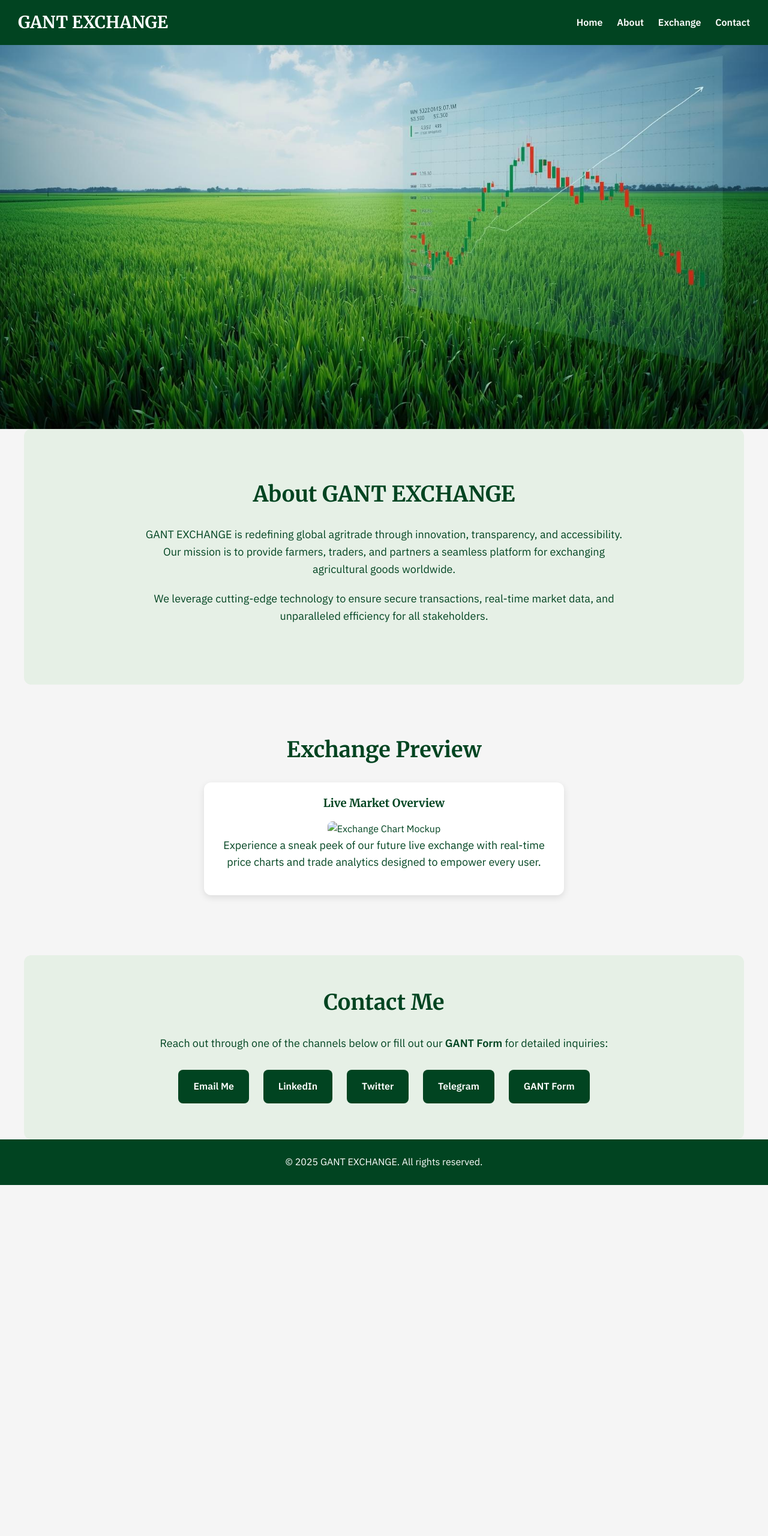
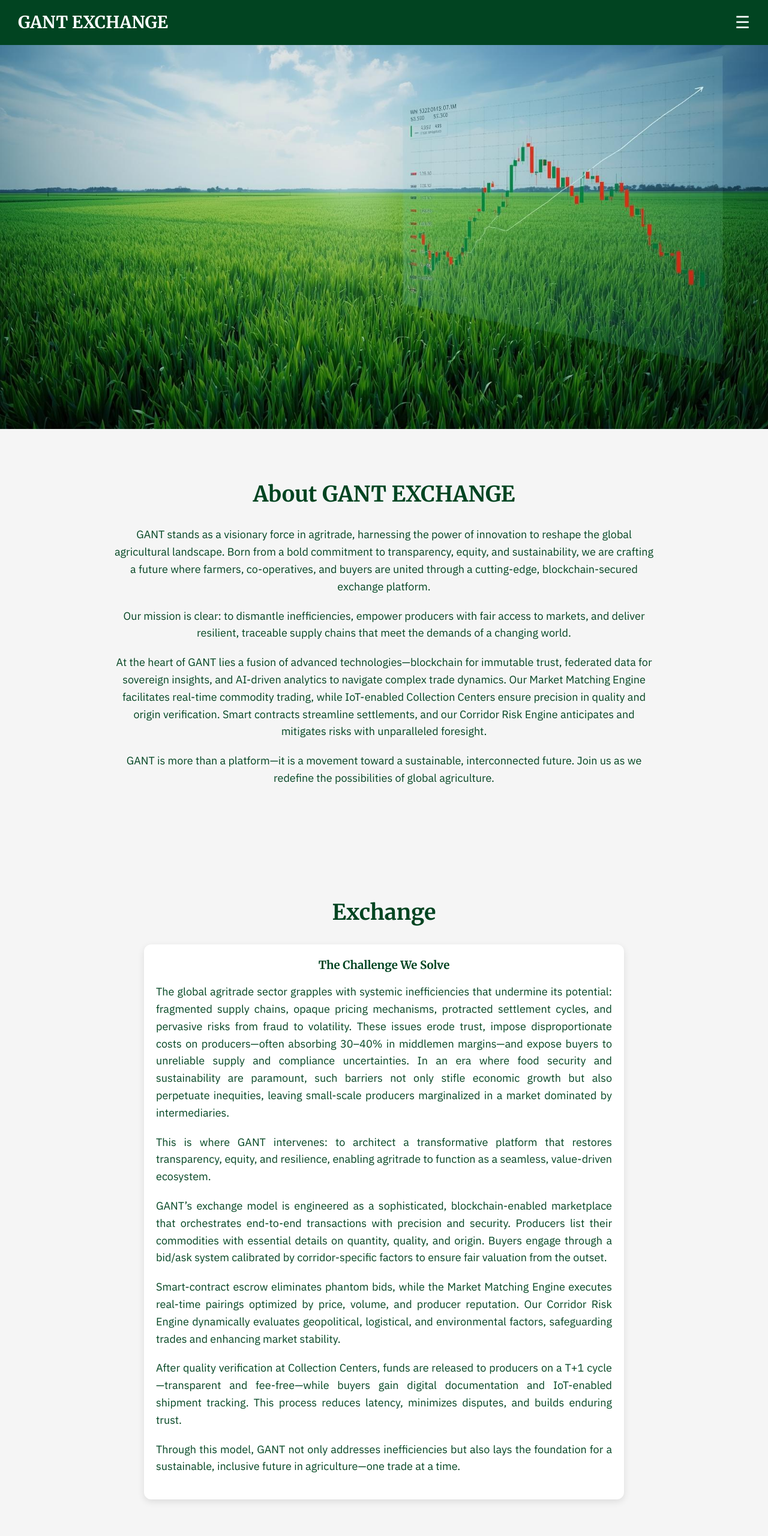
Before and after one commit to davidibironke02-GANT/davidibironke02-GANT.github.io, a plain HTML site: page index.html in a window 1280 px wide. Shown: the top 2560 px of the page at 60% size. Before the commit the page ends 1975 px from the top, so only its background shows below. Drawn offline with Linux system fonts and the light colour scheme.

Commit message:
Update index.html

```diff
--- a/index.html
+++ b/index.html
@@ -24,14 +24,29 @@ a { text-decoration: none; color: inherit; }
     top: 0;
     z-index: 100;
 }
-.navbar a {
+.navbar .brand { font-family: 'Merriweather', serif; font-size: 28px; font-weight: 700; }
+.menu-toggle {
+    font-size: 28px;
+    cursor: pointer;
+    display: block;
+}
+.nav-links {
+    display: none;
+    flex-direction: column;
+    background-color: #014421;
+    position: absolute;
+    top: 60px;
+    right: 30px;
+    padding: 15px;
+    border-radius: 8px;
+}
+.nav-links a {
     color: white;
-    margin-left: 20px;
+    margin: 10px 0;
     font-weight: 600;
     transition: color 0.3s;
 }
-.navbar a:hover { color: #a3d9a5; }
-.navbar .brand { font-family: 'Merriweather', serif; font-size: 28px; font-weight: 700; }
+.nav-links a:hover { color: #a3d9a5; }
 
 /* Hero */
 .hero {
@@ -45,10 +60,7 @@ a { text-decoration: none; color: inherit; }
 /* Sections */
 section { padding: 80px 20px; max-width: 1200px; margin: auto; }
 section h2 { font-family: 'Merriweather', serif; font-size: 36px; margin-bottom: 25px; text-align: center; color: #014421; }
-section p { font-size: 18px; max-width: 800px; margin: 0 auto 20px auto; text-align: center; }
-
-/* About */
-#about { background-color: #e6f0e6; border-radius: 12px; }
+section p { font-size: 18px; max-width: 900px; margin: 0 auto 20px auto; text-align: center; }
 
 /* Exchange Preview */
 #exchange { background-color: #f5f5f5; }
@@ -57,12 +69,12 @@ section p { font-size: 18px; max-width: 800px; margin: 0 auto 20px auto; text-al
     border-radius: 12px;
     padding: 20px;
     box-shadow: 0 4px 12px rgba(0,0,0,0.1);
-    max-width: 600px;
+    max-width: 800px;
     margin: 20px auto;
     text-align: center;
 }
 .exchange-card h3 { margin-bottom: 15px; font-family: 'Merriweather', serif; }
-.exchange-card img { width: 100%; border-radius: 8px; }
+.exchange-card p { text-align: justify; }
 
 /* Contact Section */
 #contact {
@@ -93,8 +105,7 @@ footer {
 
 /* Responsive */
 @media (max-width: 768px){
-    .navbar { flex-direction: column; gap:10px; }
-    .navbar a { margin-left:0; margin-right:15px; }
+    .nav-links { right: 15px; }
 }
 </style>
 </head>
@@ -103,7 +114,8 @@ footer {
 <!-- Navbar -->
 <div class="navbar">
     <div class="brand">GANT EXCHANGE</div>
-    <div>
+    <span class="menu-toggle">&#9776;</span>
+    <div class="nav-links">
         <a href="#home">Home</a>
         <a href="#about">About</a>
         <a href="#exchange">Exchange</a>
@@ -112,37 +124,57 @@ footer {
 </div>
 
 <!-- Hero -->
-<div class="hero" id="home">
-    <!-- No overlay, no text -->
-</div>
+<div class="hero" id="home"></div>
 
 <!-- About Section -->
 <section id="about">
     <h2>About GANT EXCHANGE</h2>
-    <p>GANT EXCHANGE is redefining global agritrade through innovation, transparency, and accessibility. Our mission is to provide farmers, traders, and partners a seamless platform for exchanging agricultural goods worldwide.</p>
-    <p>We leverage cutting-edge technology to ensure secure transactions, real-time market data, and unparalleled efficiency for all stakeholders.</p>
+    <p>
+        GANT stands as a visionary force in agritrade, harnessing the power of innovation to reshape the global agricultural landscape. Born from a bold commitment to transparency, equity, and sustainability, we are crafting a future where farmers, co-operatives, and buyers are united through a cutting-edge, blockchain-secured exchange platform.
+    </p>
+    <p>
+        Our mission is clear: to dismantle inefficiencies, empower producers with fair access to markets, and deliver resilient, traceable supply chains that meet the demands of a changing world.
+    </p>
+    <p>
+        At the heart of GANT lies a fusion of advanced technologies—blockchain for immutable trust, federated data for sovereign insights, and AI-driven analytics to navigate complex trade dynamics. Our Market Matching Engine facilitates real-time commodity trading, while IoT-enabled Collection Centers ensure precision in quality and origin verification. Smart contracts streamline settlements, and our Corridor Risk Engine anticipates and mitigates risks with unparalleled foresight.
+    </p>
+    <p>
+        GANT is more than a platform—it is a movement toward a sustainable, interconnected future. Join us as we redefine the possibilities of global agriculture.
+    </p>
 </section>
 
 <!-- Exchange Preview Section -->
 <section id="exchange">
-    <h2>Exchange Preview</h2>
+    <h2>Exchange</h2>
     <div class="exchange-card">
-        <h3>Live Market Overview</h3>
-        <img src="chart-placeholder.jpg" alt="Exchange Chart Mockup">
-        <p>Experience a sneak peek of our future live exchange with real-time price charts and trade analytics designed to empower every user.</p>
+        <h3>The Challenge We Solve</h3>
+        <p>
+            The global agritrade sector grapples with systemic inefficiencies that undermine its potential: fragmented supply chains, opaque pricing mechanisms, protracted settlement cycles, and pervasive risks from fraud to volatility. These issues erode trust, impose disproportionate costs on producers—often absorbing 30–40% in middlemen margins—and expose buyers to unreliable supply and compliance uncertainties. In an era where food security and sustainability are paramount, such barriers not only stifle economic growth but also perpetuate inequities, leaving small-scale producers marginalized in a market dominated by intermediaries.
+        </p>
+        <p>
+            This is where GANT intervenes: to architect a transformative platform that restores transparency, equity, and resilience, enabling agritrade to function as a seamless, value-driven ecosystem.
+        </p>
+        <p>
+            GANT’s exchange model is engineered as a sophisticated, blockchain-enabled marketplace that orchestrates end-to-end transactions with precision and security. Producers list their commodities with essential details on quantity, quality, and origin. Buyers engage through a bid/ask system calibrated by corridor-specific factors to ensure fair valuation from the outset.
+        </p>
+        <p>
+            Smart-contract escrow eliminates phantom bids, while the Market Matching Engine executes real-time pairings optimized by price, volume, and producer reputation. Our Corridor Risk Engine dynamically evaluates geopolitical, logistical, and environmental factors, safeguarding trades and enhancing market stability.
+        </p>
+        <p>
+            After quality verification at Collection Centers, funds are released to producers on a T+1 cycle—transparent and fee-free—while buyers gain digital documentation and IoT-enabled shipment tracking. This process reduces latency, minimizes disputes, and builds enduring trust.
+        </p>
+        <p>
+            Through this model, GANT not only addresses inefficiencies but also lays the foundation for a sustainable, inclusive future in agriculture—one trade at a time.
+        </p>
     </div>
 </section>
 
 <!-- Contact Section -->
 <section id="contact">
-    <h2>Contact Me</h2>
-    <p>Reach out through one of the channels below or fill out our <strong>GANT Form</strong> for detailed inquiries:</p>
+    <h2>Contact</h2>
     <div class="contact-links">
-        <a href="mailto:youremail@example.com">Email Me</a>
-        <a href="https://www.linkedin.com/in/yourprofile" target="_blank">LinkedIn</a>
-        <a href="https://twitter.com/yourhandle" target="_blank">Twitter</a>
-        <a href="https://t.me/yourhandle" target="_blank">Telegram</a>
-        <a href="https://docs.google.com/forms/d/e/1FAIpQLSck4Rw3FM3iEuYfiZArLVI55d1Al3YwnStuGlHJsXLrdC9EBg/viewform?usp=sf_link" target="_blank">GANT Form</a>
+        <a href="mailto:david@gantexchange.com">Email Us</a>
+        <a href="https://www.linkedin.com/company/gant-incorporation/" target="_blank">LinkedIn</a>
     </div>
 </section>
 
@@ -151,5 +183,14 @@ footer {
     &copy; 2025 GANT EXCHANGE. All rights reserved.
 </footer>
 
+<script>
+  // Toggle navbar
+  const menuToggle = document.querySelector('.menu-toggle');
+  const navLinks = document.querySelector('.nav-links');
+  menuToggle.addEventListener('click', () => {
+      navLinks.style.display = navLinks.style.display === 'flex' ? 'none' : 'flex';
+  });
+</script>
+
 </body>
 </html>
```
